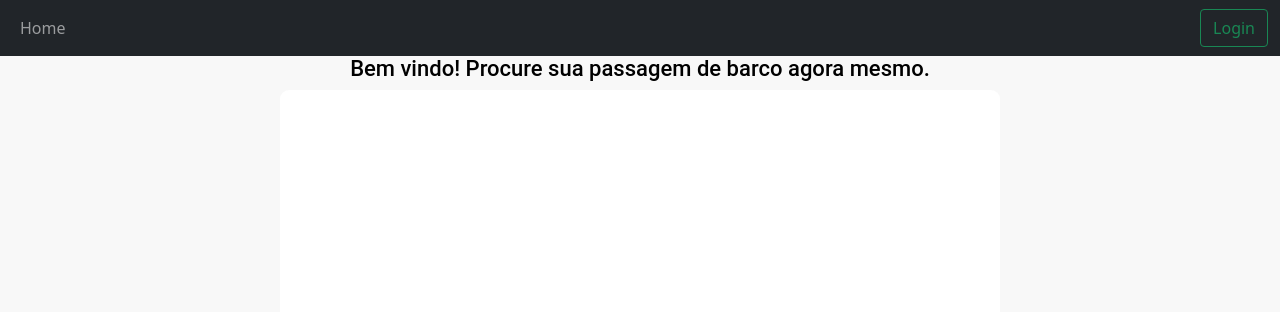
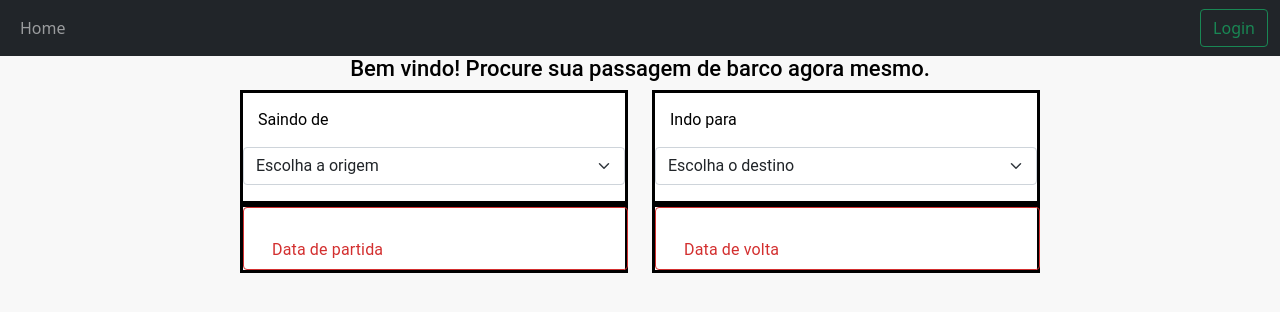
Before and after one commit to LucianoAjs/ticketsam, a React (Create React App) app in the folder Frontend/: page / in a window 1280 px wide. Shown: the top 312 px of the page. Built offline with nearby package versions, Linux system fonts and the light colour scheme.

Commit message:
home page

```diff
--- a/Frontend/src/pages/Auth/CreateAccount/FormUser/index.tsx
+++ b/Frontend/src/pages/Auth/CreateAccount/FormUser/index.tsx
@@ -48,6 +48,7 @@ export const FormUser = ({ next }: { next: Function }) => {
       <form>
         <AlignForm>
           <h5>Primeiro, precisamos de algumas informacoes...</h5>
+
           <InputFormController
             formControl={control}
             formControlName="firstName"
--- a/Frontend/src/pages/Auth/CreateAccount/index.tsx
+++ b/Frontend/src/pages/Auth/CreateAccount/index.tsx
@@ -16,7 +16,6 @@ export const CreateAccount = () => {
 
   return (
     <Container>
-      <h2>Para começar, precisamos de alguns dados</h2>
       {items[step]}
     </Container>
   );
--- a/Frontend/src/pages/Auth/CreateAccount/styles.tsx
+++ b/Frontend/src/pages/Auth/CreateAccount/styles.tsx
@@ -1,11 +1,13 @@
 import styled from "styled-components";
 
-export default styled.div`
+export default styled.div
+`
   display: flex;
   flex-direction: column;
   width: 100%;
   flex-grow: 1;
   gap: 2rem;
+  color: black;
 
   form {
     display: flex;
--- a/Frontend/src/pages/Auth/styles.tsx
+++ b/Frontend/src/pages/Auth/styles.tsx
@@ -48,7 +48,8 @@ export const Main = styled.div`
   }
 `;
 
-export const AlignItems = styled.div`
+export const AlignItems = styled.div
+`
   display: flex;
   flex-direction: column;
   gap: 3rem;
@@ -79,7 +80,7 @@ export const NavigateTo = styled.div`
 export const AlignInput = styled.div`
   display: flex;
   flex-direction: column;
-  margin-left: 60px;
+  align-items: center;
   width: 100%;
   gap: 2rem;
 `;
@@ -100,7 +101,6 @@ export const AlignCheckBox = styled.div`
   }
   `;
 
-
 export const AlignRecPassword = styled.div
 `
   color: #3D85C4;
@@ -118,7 +118,6 @@ export const AlignRecPassword = styled.div
     padding: 10px;
   }
   `;
-
 
 export const HaveAccount = styled.div
   `
--- a/Frontend/src/pages/Home/index.tsx
+++ b/Frontend/src/pages/Home/index.tsx
@@ -1,10 +1,91 @@
-import {AlignSearch, Main} from "./styles";
+import {AlignSearch, Main, AlignStretch} from "./styles";
+import Container from 'react-bootstrap/Container';
+import Row from 'react-bootstrap/Row';
+import Form from 'react-bootstrap/Form';
+import Col from 'react-bootstrap/Col';
+import { LocalizationProvider } from '@mui/x-date-pickers/LocalizationProvider'
+import TextField from "@mui/material/TextField";
+import {useState} from 'react'
+import { AdapterDayjs } from '@mui/x-date-pickers/AdapterDayjs';
+
+import { DateTimePicker } from '@mui/x-date-pickers';
 
 export const Home = () => {
+  const [selectDateTime, setSelectDateTime] = useState<Date | null>(null)
   return <>
   <Main>
   <h1>Bem vindo! Procure sua passagem de barco agora mesmo.</h1>
     <AlignSearch>
+      <Row md={2}>
+        <Col xs={4}>
+        <AlignStretch>
+        <fieldset>
+        <div className="mb-3">
+          <label htmlFor="disabledSelect">Saindo de</label>
+          <Form.Select id="disabledSelect" placeholder="cidade">
+            <option value="" disabled selected hidden>Escolha a origem</option>
+            <option>Manaus</option>
+            <option>Coari</option>
+            <option>Tefe</option>
+            <option>Belem</option>
+            <option>Teste</option>
+            <option>Coari</option>
+            <option>Coari</option>
+            <option>Coari</option>
+          </Form.Select>
+        </div>
+        </fieldset>
+      </AlignStretch>
+        </Col>
+        <Col xs={4}>
+        <AlignStretch>
+        <fieldset>
+        <div className="mb-3">
+          <label htmlFor="disabledSelect">Indo para</label>
+          <Form.Select id="disabledSelect">
+            <option value="" disabled selected hidden>Escolha o destino</option>
+            <option>Manaus</option>
+            <option>Coari</option>
+            <option>Tefe</option>
+            <option>Belem</option>
+            <option>Teste</option>
+            <option>Coari</option>
+            <option>Coari</option>
+            <option>Coari</option>
+          </Form.Select>
+        </div>
+        </fieldset>
+      </AlignStretch>
+        </Col>
+      </Row>
+      <Row md={2}>
+      <LocalizationProvider dateAdapter={AdapterDayjs}>
+        <Col xs={4}>
+        <AlignStretch>
+        <DateTimePicker
+          renderInput={(props) => <TextField {...props} />}
+          label="Data de partida"
+          value=''
+          onChange={(defaultValue) => {
+            setSelectDateTime(selectDateTime);
+          }}
+        />
+      </AlignStretch>
+        </Col>
+        <Col xs={4}>
+        <AlignStretch>
+        <DateTimePicker
+          renderInput={(props) => <TextField {...props} />}
+          label="Data de volta"
+          value=''
+          onChange={(defaultValue) => {
+            setSelectDateTime(selectDateTime);
+          }}
+        />
+      </AlignStretch>
+        </Col>
+        </LocalizationProvider>
+      </Row>
     </AlignSearch>
   </Main>
   </>;
--- a/Frontend/src/pages/Home/styles.tsx
+++ b/Frontend/src/pages/Home/styles.tsx
@@ -4,6 +4,11 @@ export default styled.div`
   display: flex;
   flex-direction: column;
   height: 100vh;
+
+  select {
+    width: 800px;
+    background-color: red;
+  }
 `;
 
 export const Main = styled.div`
@@ -20,16 +25,26 @@ export const Main = styled.div`
   h1 {
     color: black;
     font-size: 22px;
-    weigth: 400px;
+    font-weight: 400px;
   }
 `;
 
 export const AlignSearch = styled.div`
   display: flex;
+  justify-content: center;
   flex-direction: column;
-  gap: 3rem;
+  border-radius: 20px;
+  margin: auto;
+  width: 800px;
+`;
+
+export const AlignStretch = styled.div
+`
+  color: black;
+  border: solid 3px;
   background-color: #fff;
-  height: 320px;
-  width: 720px;
-  border-radius: 9px;
+  max-width: 950px;
+  label {
+    margin: 15px;
+  }
 `;
--- a/Frontend/src/shared/components/forms/InputFormController/styles.tsx
+++ b/Frontend/src/shared/components/forms/InputFormController/styles.tsx
@@ -1,8 +1,6 @@
 import styled from "styled-components";
 
 export default styled.div`
-  max-width: 335px;
-
   label {
     color: ${({ theme }) => theme.primary800};
     font-size: 55px;
--- a/Frontend/src/styles/global-styles.tsx
+++ b/Frontend/src/styles/global-styles.tsx
@@ -28,4 +28,7 @@ export default createGlobalStyle`
       letter-spacing: 4px;
     }
   }
+  .MuiFormControl-root {
+  width: 385px;
+  }
 `;
```
